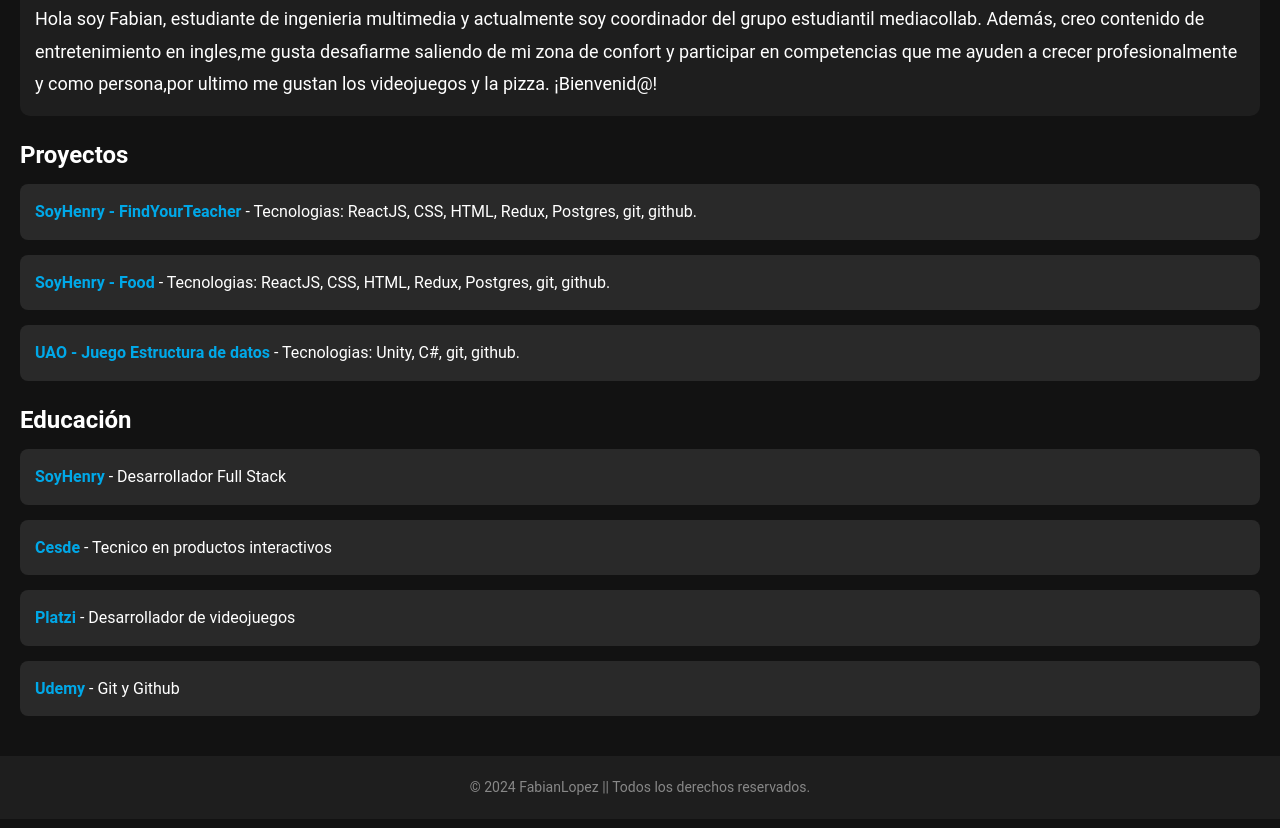
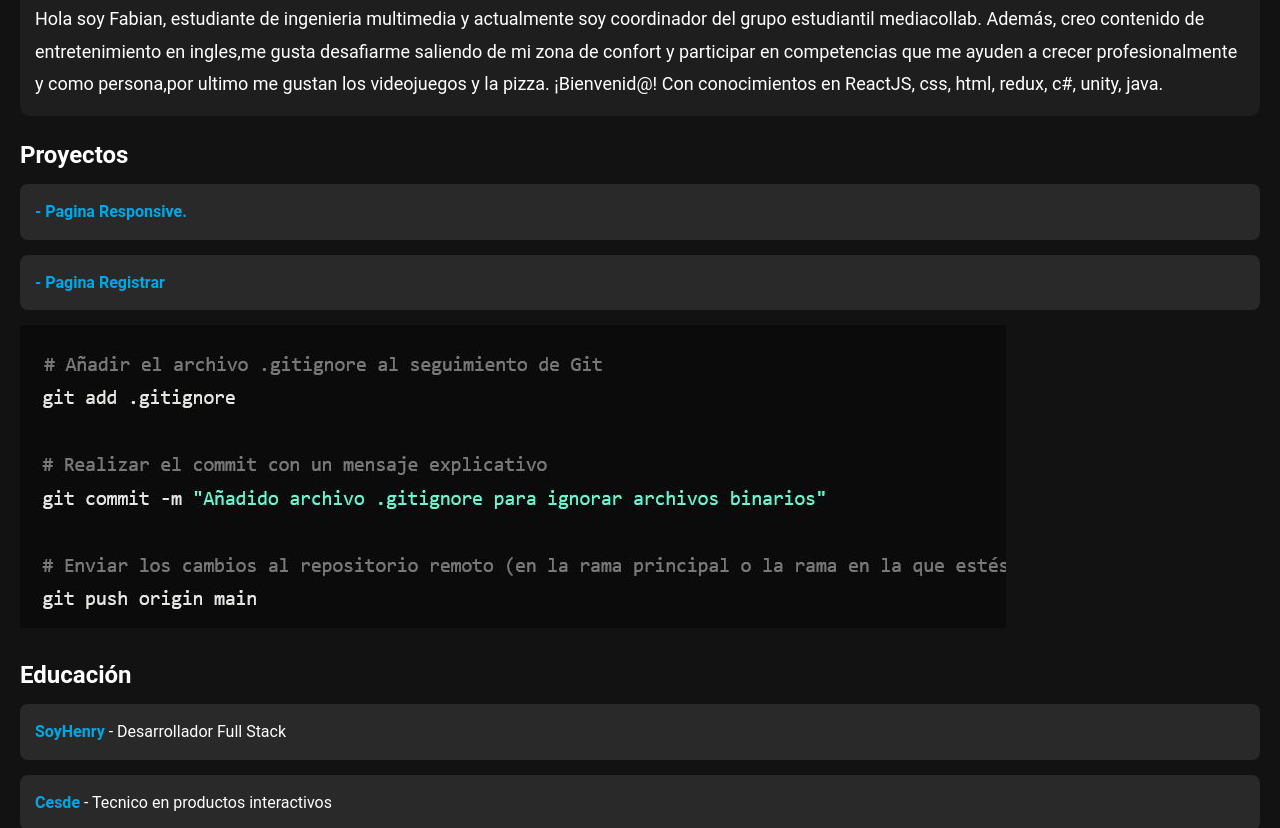
Before and after one commit to fabianlopezar/parcial-web-uao, a plain HTML site: page index.html in a window 1280 px wide. Shown: the part 567-1395 px from the top of the page. Drawn offline with Linux system fonts and the light colour scheme.

Commit message:
[MODIFY] [FL] añadi texto.

```diff
--- a/index.html
+++ b/index.html
@@ -42,15 +42,16 @@
             <p>
                 Hola soy Fabian, estudiante de ingenieria multimedia y actualmente soy coordinador del grupo estudiantil mediacollab.
                 Además, creo contenido de entretenimiento en ingles,me gusta desafiarme saliendo de mi zona de confort y participar en competencias que me ayuden a crecer profesionalmente y como persona,por ultimo me gustan los videojuegos y la pizza. ¡Bienvenid@!
+                Con conocimientos en ReactJS, css, html, redux, c#, unity, java.
             </p>
         </section>
 
         <section class="community">
             <h2>Proyectos</h2>
             <ul>
-                <li><a href="https://www.youtube.com/watch?v=PblFXtmDjss" target="_blank">SoyHenry - FindYourTeacher</a> - Tecnologias: ReactJS, CSS, HTML, Redux, Postgres, git, github.</li>
-                <li><a href="https://www.youtube.com/watch?v=c3-A21JSVmQ" target="_blank">SoyHenry - Food</a>  - Tecnologias: ReactJS, CSS, HTML, Redux, Postgres, git, github.</li>
-                <li><a href="https://fabilopez.itch.io/estructura-de-datos" target="_blank">UAO - Juego Estructura de datos</a> - Tecnologias: Unity, C#, git, github.</li>
+                <li><a href="https://github.com/fabianlopezar/week3-web-uao" target="_blank">- Pagina Responsive.</a> </li>
+                <li><a href="https://github.com/edwinmgallego/clase-practica-css-jueves/tree/devfab" target="_blank">- Pagina Registrar</a></li>
+                <img src="/images/Sin título.jpg" alt="Foto de perfil" class="">
             </ul>
         </section>
         <section class="community">
```
Also changed, not shown: images/Sin título.jpg (added).
